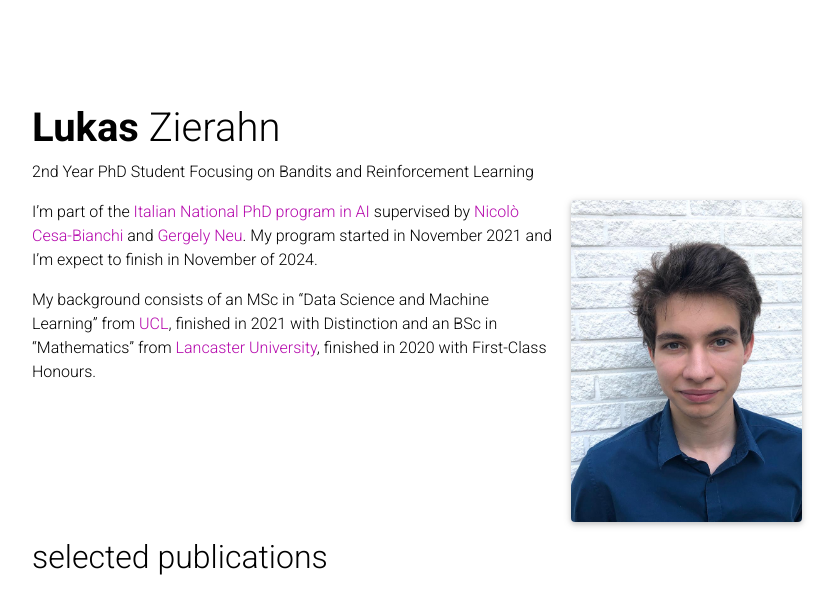
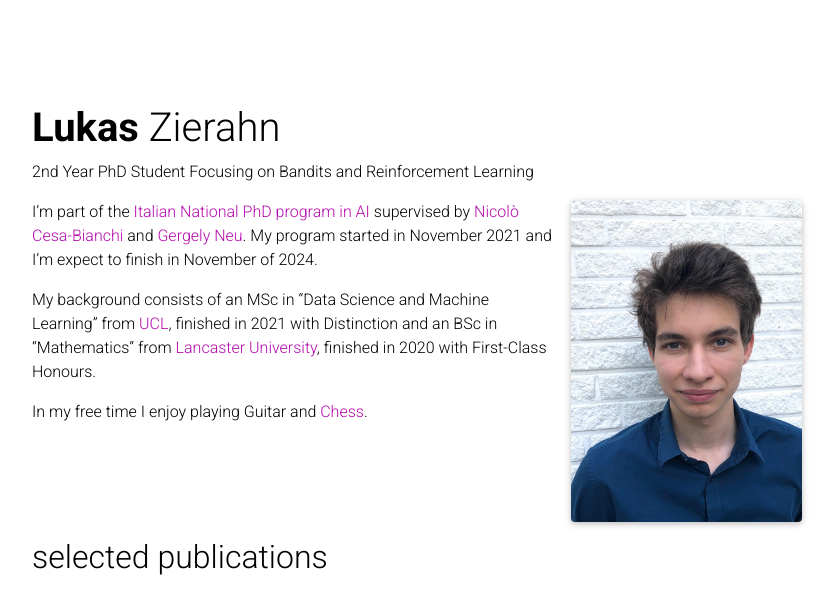
Before and after one commit to LukasZierahn/LukasZierahn.github.io, a Jekyll site: the page built from _pages/about.md, in a window 1280 px wide, cut to the strip 0-604 px from the top of the page. Shown: the whole strip, without its empty margins (223-1059 px from the left). Built offline with Jekyll 4.4.1, drawn with Linux system fonts in a browser that asks for light colours; full-size pictures stand in for the smaller copies a plugin makes; comment, search, counter and statistics services are not loaded; a style sheet for code colours, icons or effects is not loaded.

Commit message:
added chess

```diff
--- a/_config.yml
+++ b/_config.yml
@@ -8,11 +8,11 @@ middle_name:
 last_name: Zierahn
 email: LukasZierahn@gmail.com
 description: > # the ">" symbol means to ignore newlines until "footer_text:"
-  A simple, whitespace theme for academics. Based on [*folio](https://github.com/bogoli/-folio) design.
+  Lukas Zierahns Personal Website.
 footer_text: >
   Powered by <a href="https://jekyllrb.com/" target="_blank">Jekyll</a> with <a href="https://github.com/alshedivat/al-folio">al-folio</a> theme.
   Hosted by <a href="https://pages.github.com/" target="_blank">GitHub Pages</a>.
-keywords: zierahn, lukas, bandits, reinforcement learning, jekyll, jekyll-theme, academic-website, portfolio-website  # add your own keywords or leave empty
+keywords: zierahn, lukas, bandits, reinforcement learning, academic-website  # add your own keywords or leave empty
 
 lang: en # the language of your site (for example: en, fr, cn, ru, etc.)
 icon: ⚛️  # the emoji used as the favicon (alternatively, provide image name in /assets/img/)
--- a/_pages/about.md
+++ b/_pages/about.md
@@ -18,3 +18,5 @@ social: true  # includes social icons at the bottom of the page
 I'm part of the [Italian National PhD program in AI](https://www.phd-ai.it/en/359-2/) supervised by [Nicolò Cesa-Bianchi](https://cesa-bianchi.di.unimi.it/) and [Gergely Neu](http://cs.bme.hu/~gergo/). My program started in November 2021 and I'm expect to finish in November of 2024.
 
 My background consists of an MSc in "Data Science and Machine Learning" from [UCL](https://www.ucl.ac.uk/), finished in 2021 with Distinction and an BSc in "Mathematics" from [Lancaster University](https://www.lancaster.ac.uk/), finished in 2020 with First-Class Honours.
+
+In my free time I enjoy playing Guitar and [Chess](https://lichess.org/@/YasoKuhl).
```
